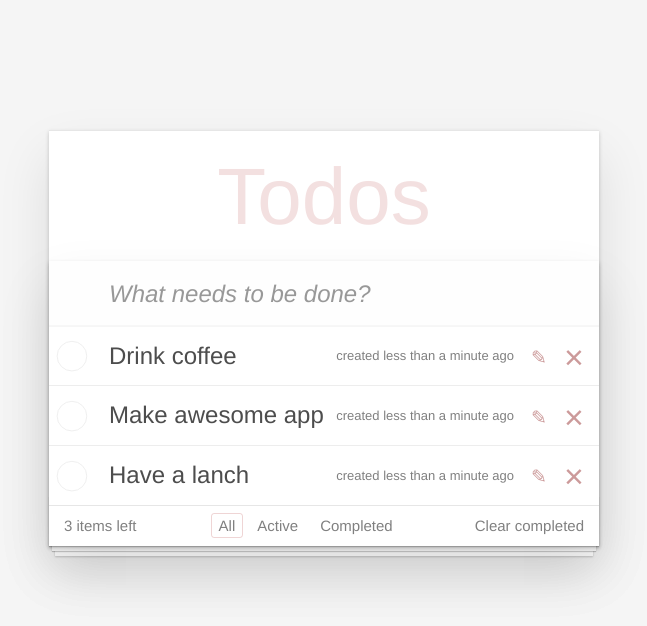
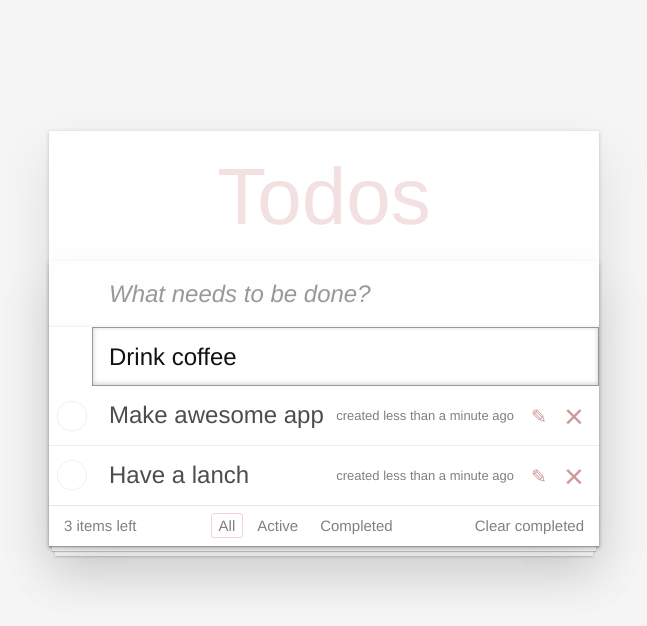
Before and after one commit to MohnatiyDemon/react-todo-app, a React (Vite) app: page / in a window 1280 px wide. Both pictures are taken after a click on the button 855 px from the left and 357 px from the top of the page. Shown: the top 626 px of the page, without its empty margins (316-963 px from the left). Built offline with nearby package versions, Linux system fonts and the light colour scheme.

Commit message:
editing componenent is done

```diff
--- a/src/App.jsx
+++ b/src/App.jsx
@@ -73,6 +73,18 @@ export default class App extends React.Component {
     return todoData
   }
 
+  updateTask = (id, newTask) => {
+    this.setState(({ todoData }) => {
+      const updatedTasks = todoData.map((item) => {
+        if (item.id === id) {
+          return { ...item, task: newTask }
+        }
+        return item
+      })
+      return { todoData: updatedTasks }
+    })
+  }
+
   render() {
     const { filter } = this.state
     const filteredTasks = this.filterTasks()
@@ -82,7 +94,12 @@ export default class App extends React.Component {
       <main className="main todoapp">
         <section className="todoapp">
           <NewTaskForm onItemAdded={this.addItem} />
-          <TaskList todos={filteredTasks} onDeleted={this.deleteItem} onToggleCompleted={this.onToggleCompleted} />
+          <TaskList
+            todos={filteredTasks}
+            onDeleted={this.deleteItem}
+            onToggleCompleted={this.onToggleCompleted}
+            onTaskUpdated={this.updateTask}
+          />
           <Footer
             activeTasksCount={activeTasksCount}
             onClearCompleted={this.clearCompleted}
--- a/src/components/Task/Task.jsx
+++ b/src/components/Task/Task.jsx
@@ -4,6 +4,30 @@ import React from 'react'
 import './Task.css'
 
 export default class Task extends React.Component {
+  state = {
+    editing: false,
+    editingTask: this.props.task,
+  }
+
+  onEditTask = () => {
+    this.setState({ editing: true })
+  }
+
+  onChangeTask = (event) => {
+    this.setState({ editingTask: event.target.value })
+  }
+
+  onSubmitEdit = (event) => {
+    if (event.key === 'Enter') {
+      const { id, onTaskUpdated } = this.props
+      const { editingTask } = this.state
+      if (editingTask.trim()) {
+        onTaskUpdated(id, editingTask.trim())
+      }
+      this.setState({ editing: false })
+    }
+  }
+
   onTaskClick = () => {
     this.props.onToggleCompleted(this.props.id)
   }
@@ -14,25 +38,43 @@ export default class Task extends React.Component {
     onToggleCompleted: PropTypes.func.isRequired,
     created: PropTypes.instanceOf(Date).isRequired,
     onDeleted: PropTypes.func.isRequired,
+    onTaskUpdated: PropTypes.func.isRequired,
   }
   static defaultProps = {
     completed: false,
   }
 
   render() {
-    const { task, id, created, completed } = this.props
+    const { task, id, created, completed, onDeleted, onToggleCompleted } = this.props
+    const { editing, editingTask } = this.state
+
+    let classNames = completed ? 'completed' : ''
+    if (editing) {
+      classNames += ' editing'
+    }
 
     return (
-      <li className={completed ? 'completed' : ''}>
+      <li className={classNames}>
         <div className="view">
-          <input id={id} onChange={this.onTaskClick} className="toggle" type="checkbox" checked={completed} />
-          <label htmlFor={id}>
-            <span className="description">{task}</span>
-            <span className="created">{`created ${formatDistanceToNow(created, { addSuffix: true })}`}</span>
-          </label>
-          <button type="button" className="icon icon-edit"></button>
-          <button type="button" className="icon icon-destroy" onClick={this.props.onDeleted}></button>
+          <input id={id} onChange={onToggleCompleted} className="toggle" type="checkbox" checked={completed} />
+          {!editing ? (
+            <label htmlFor={id}>
+              <span className="description">{task}</span>
+              <span className="created">{`created ${formatDistanceToNow(created, { addSuffix: true })}`}</span>
+            </label>
+          ) : null}
+          <button type="button" className="icon icon-edit" onClick={this.onEditTask}></button>
+          <button type="button" className="icon icon-destroy" onClick={onDeleted}></button>
         </div>
+        {editing ? (
+          <input
+            type="text"
+            className="edit"
+            value={editingTask}
+            onChange={this.onChangeTask}
+            onKeyDown={this.onSubmitEdit}
+          />
+        ) : null}
       </li>
     )
   }
--- a/src/components/TaskList/TaskList.jsx
+++ b/src/components/TaskList/TaskList.jsx
@@ -2,7 +2,7 @@ import PropTypes from 'prop-types'
 import Task from '../Task/Task'
 import './TaskList.css'
 
-const TaskList = ({ todos, onDeleted, onToggleCompleted }) => {
+const TaskList = ({ todos, onDeleted, onToggleCompleted, onTaskUpdated }) => {
   const elements = todos.map((item) => {
     const { id, ...itemProps } = item
 
@@ -13,6 +13,7 @@ const TaskList = ({ todos, onDeleted, onToggleCompleted }) => {
         {...itemProps}
         onDeleted={() => onDeleted(id)}
         onToggleCompleted={() => onToggleCompleted(id)}
+        onTaskUpdated={onTaskUpdated}
       />
     )
   })
@@ -21,6 +22,7 @@ const TaskList = ({ todos, onDeleted, onToggleCompleted }) => {
 TaskList.propTypes = {
   onDeleted: PropTypes.func.isRequired,
   onToggleCompleted: PropTypes.func.isRequired,
+  onTaskUpdated: PropTypes.func.isRequired,
   todos: PropTypes.arrayOf(
     PropTypes.shape({
       id: PropTypes.number.isRequired,
```
